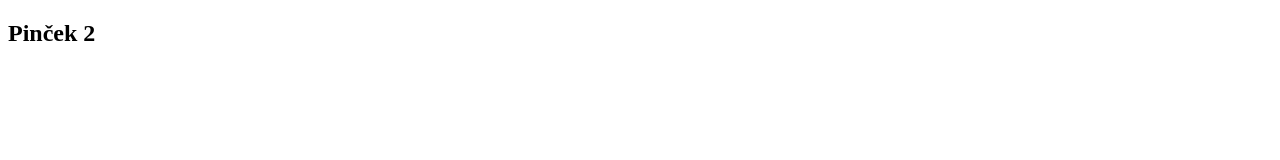
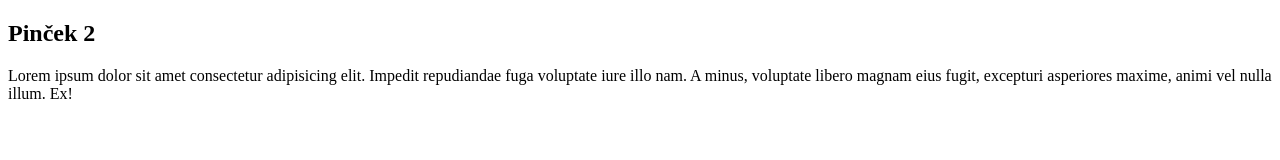
Before and after one commit to Pinny008/GIT_10, a plain HTML site: page index.html in a window 1280 px wide. Drawn offline with Linux system fonts and the light colour scheme.

Commit message:
pridani prvniho odstavce

```diff
--- a/index.html
+++ b/index.html
@@ -2,8 +2,11 @@
 <html>
 <head>
     <meta charset="utf-8">
+    <link rel="stylesheet" href="./style.css">
 </head>
 <body>
     <h2>Pinček 2</h2>
+    <p>Lorem ipsum dolor sit amet consectetur adipisicing elit. Impedit repudiandae fuga voluptate iure illo nam. A
+        minus, voluptate libero magnam eius fugit, excepturi asperiores maxime, animi vel nulla illum. Ex!</p>
 </body>
 </html>
```
